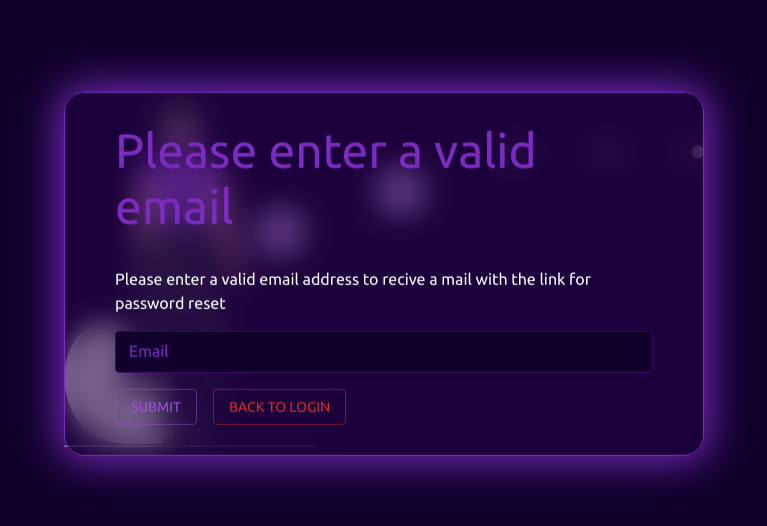
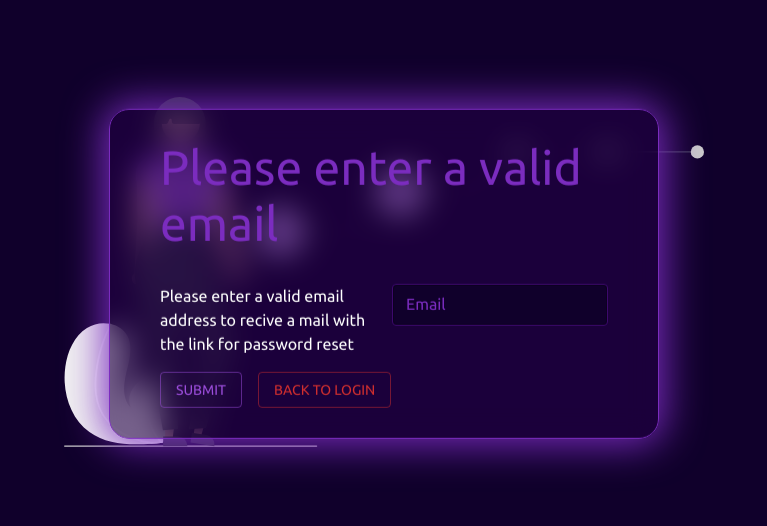
Before and after one commit to francescoVarsa/homeHandler_frontend, a React (Create React App) app: page /requestResetPassword in a window 1280 px wide. Shown: the part 126-652 px from the top of the page, without its empty margins (256-1023 px from the left). Built offline with nearby package versions, Linux system fonts and the light colour scheme.

Commit message:
Add texts and responsive styles

```diff
--- a/src/components/organisms/RequestNewPasswordForm/RequestNewPasswordForm.tsx
+++ b/src/components/organisms/RequestNewPasswordForm/RequestNewPasswordForm.tsx
@@ -1,26 +1,40 @@
-import { Button, Grid, Typography, useTheme } from "@mui/material";
-import { useCallback } from "react";
+import {
+  Button,
+  CircularProgress,
+  Grid,
+  Typography,
+  useTheme,
+} from "@mui/material";
+import { useCallback, useState } from "react";
 import { useForm } from "react-hook-form";
 import { useTranslation } from "react-i18next";
 import { useNavigate } from "react-router-dom";
 import { authApi } from "../../../service/api/Auth";
 import EmailInputField from "../../molecules/EmailInputField/EmailInputField";
+import CheckCircleOutlineIcon from "@mui/icons-material/CheckCircleOutline";
+import ErrorOutlineIcon from "@mui/icons-material/ErrorOutline";
+import { Box } from "@mui/system";
 
 export default function RequestNewPasswordForm() {
   const { t } = useTranslation();
   const theme = useTheme();
   const { control, handleSubmit } = useForm({ defaultValues: { email: "" } });
   const navigate = useNavigate();
-  const [sendTrigger, sendResult] = authApi.useSendResetPasswordEmailMutation();
+  const [sendTrigger] = authApi.useSendResetPasswordEmailMutation();
+  const [status, setStatus] = useState<
+    "neutral" | "loading" | "success" | "error"
+  >("neutral");
 
   const onSubmit = useCallback(
     async (formValue: { email: string }) => {
       try {
-        const result = await sendTrigger({
+        setStatus("loading");
+        await sendTrigger({
           username: formValue.email,
         }).unwrap();
-        console.log(result);
+        setStatus("success");
       } catch (error) {
+        setStatus("error");
         console.log(error);
       }
     },
@@ -41,16 +55,74 @@ export default function RequestNewPasswordForm() {
           {t("resetPassword:send-email-title")}
         </Typography>
       </Grid>
-      <Grid item container xs={12} rowSpacing={2}>
-        <Grid item xs={12}>
+      <Grid item container xs={12} rowSpacing={2} columnSpacing={2}>
+        {status === "neutral" && (
+          <>
+            <Grid item xs={12} sm={6}>
               <Typography variant="body1" sx={{ color: "white!important" }}>
                 {t("resetPassword:send-email-help")}
               </Typography>
             </Grid>
-        <Grid item xs={12}>
+            <Grid item xs={12} sm={6}>
               <EmailInputField control={control} />
             </Grid>
+          </>
+        )}
+        {status === "success" && (
           <Grid item xs={12}>
+            <Box
+              display={"flex"}
+              flex={1}
+              justifyContent={"center"}
+              alignItems={"center"}
+              flexDirection={"column"}
+              py={4}
+            >
+              <CheckCircleOutlineIcon
+                color="success"
+                sx={{ width: "120px", height: "auto" }}
+              />
+              <Typography
+                align="center"
+                variant="body1"
+                sx={{ color: `${theme.palette.success.main}` }}
+              >
+                {t("resetPassword:send-success-message")}
+              </Typography>
+            </Box>
+          </Grid>
+        )}
+        {status === "error" && (
+          <Grid item xs={12}>
+            <Box
+              display={"flex"}
+              flex={1}
+              justifyContent={"center"}
+              alignItems={"center"}
+              flexDirection={"column"}
+              py={4}
+            >
+              <ErrorOutlineIcon
+                color="error"
+                sx={{ width: "120px", height: "auto" }}
+              />
+              <Typography
+                align="center"
+                variant="body1"
+                sx={{ color: `${theme.palette.error.main}` }}
+              >
+                {t("resetPassword:send-fail-message")}
+              </Typography>
+            </Box>
+          </Grid>
+        )}
+        {status === "loading" && (
+          <Grid item xs={12}>
+            <CircularProgress color="purple" size={"80px"} />
+          </Grid>
+        )}
+        <Grid item xs={12}>
+          {status === "neutral" && (
             <Button
               sx={{ marginRight: 2 }}
               color={"lightPurple"}
@@ -59,6 +131,7 @@ export default function RequestNewPasswordForm() {
             >
               {t("resetPassword:send-button-label")}
             </Button>
+          )}
           <Button onClick={goBackToLogin} color={"error"} variant={"outlined"}>
             {t("resetPassword:back-button-label")}
           </Button>
--- a/src/components/pages/RequestNewPassword/RequestNewPassword.tsx
+++ b/src/components/pages/RequestNewPassword/RequestNewPassword.tsx
@@ -1,5 +1,5 @@
-import { Grid } from "@mui/material";
-import { useMemo } from "react";
+import { Grid, useMediaQuery, useTheme } from "@mui/material";
+import { useEffect, useMemo } from "react";
 import { useParams } from "react-router-dom";
 import Background from "../../atoms/backgrouds/Background/Background";
 import BlurredBackground from "../../atoms/backgrouds/BlurredBackground/BlurredBackground";
@@ -17,6 +17,9 @@ export default function RequestNewPassword({ step }: RequestNewPasswordProps) {
     [navParams?.token]
   );
 
+  const theme = useTheme();
+  const lg = useMediaQuery(theme.breakpoints.up("lg"));
+
   return (
     <Background>
       <Grid
@@ -25,9 +28,9 @@ export default function RequestNewPassword({ step }: RequestNewPasswordProps) {
         alignItems={"center"}
         justifyContent={"center"}
       >
-        <Grid item md={6}>
+        <Grid item md={6} sm={12}>
           <ProgressIllustration />
-          <BlurredBackground>
+          <BlurredBackground widthPercentage={lg ? 35 : 60}>
             <RequestNewPasswordForm />
           </BlurredBackground>
         </Grid>
--- a/src/translations/en/PasswordReset/PasswordReset-en.json
+++ b/src/translations/en/PasswordReset/PasswordReset-en.json
@@ -2,5 +2,7 @@
   "send-email-title": "Please enter a valid email",
   "send-email-help": "Please enter a valid email address to recive a mail with the link for password reset",
   "send-button-label": "Submit",
-  "back-button-label": "Back to login"
+  "back-button-label": "Back to login",
+  "send-success-message": "The email was sent correctly",
+  "send-fail-message": "Something went wrong probably the user you've insert does not exists, please provide a valid user and retry"
 }
--- a/src/translations/it/PasswordReset/PasswordReset-it.json
+++ b/src/translations/it/PasswordReset/PasswordReset-it.json
@@ -2,5 +2,7 @@
   "send-email-title": "Inserisci un indirizzo mail valido",
   "send-email-help": "Inserisci un indirizzo email valido al quale inviare il link per il recupero della password",
   "send-button-label": "Invia",
-  "back-button-label": "Torna alla login"
+  "back-button-label": "Torna alla login",
+  "send-success-message": "Email inviata con successo",
+  "send-fail-message": "Qualcosa non ha funzionato, l'utente inserito potrebbe non esistere si prega di inserirne uno valido e di riprovare"
 }
```
Lines whose indentation alone changed are shown as unchanged.
